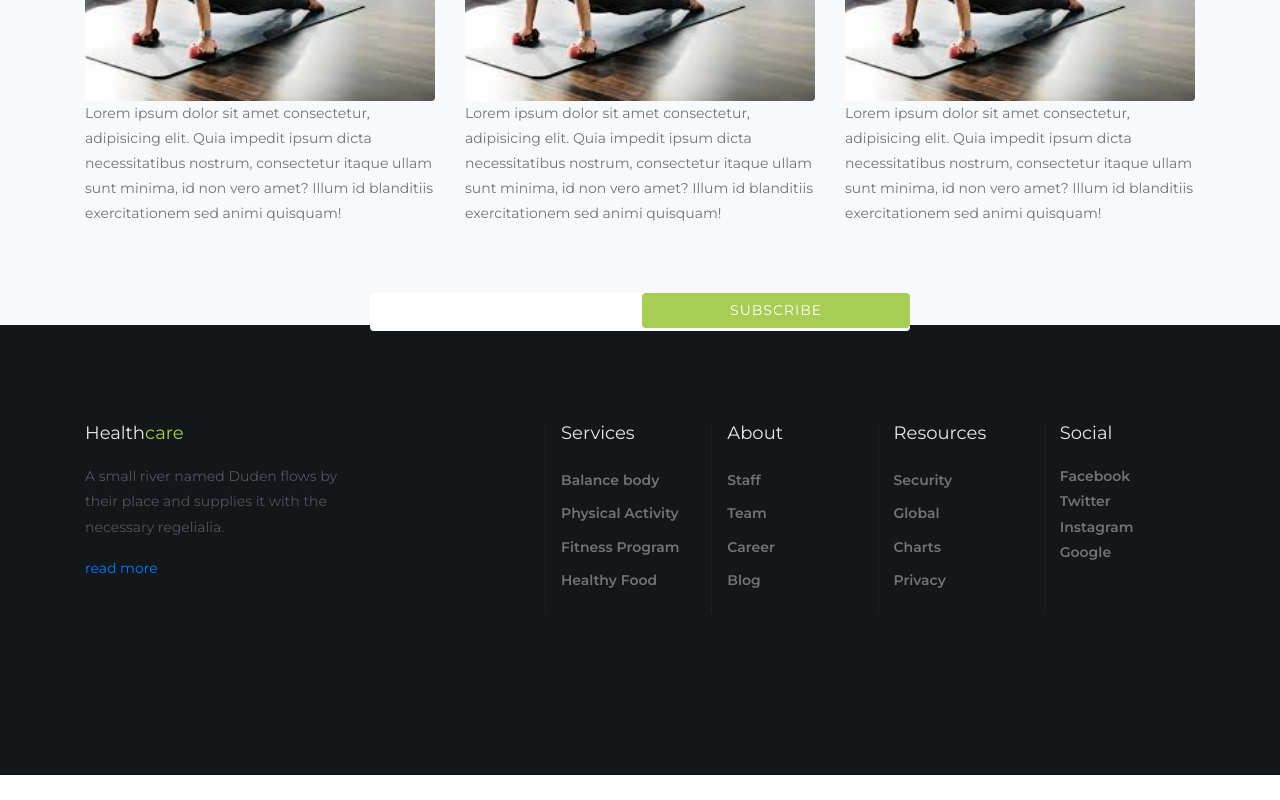
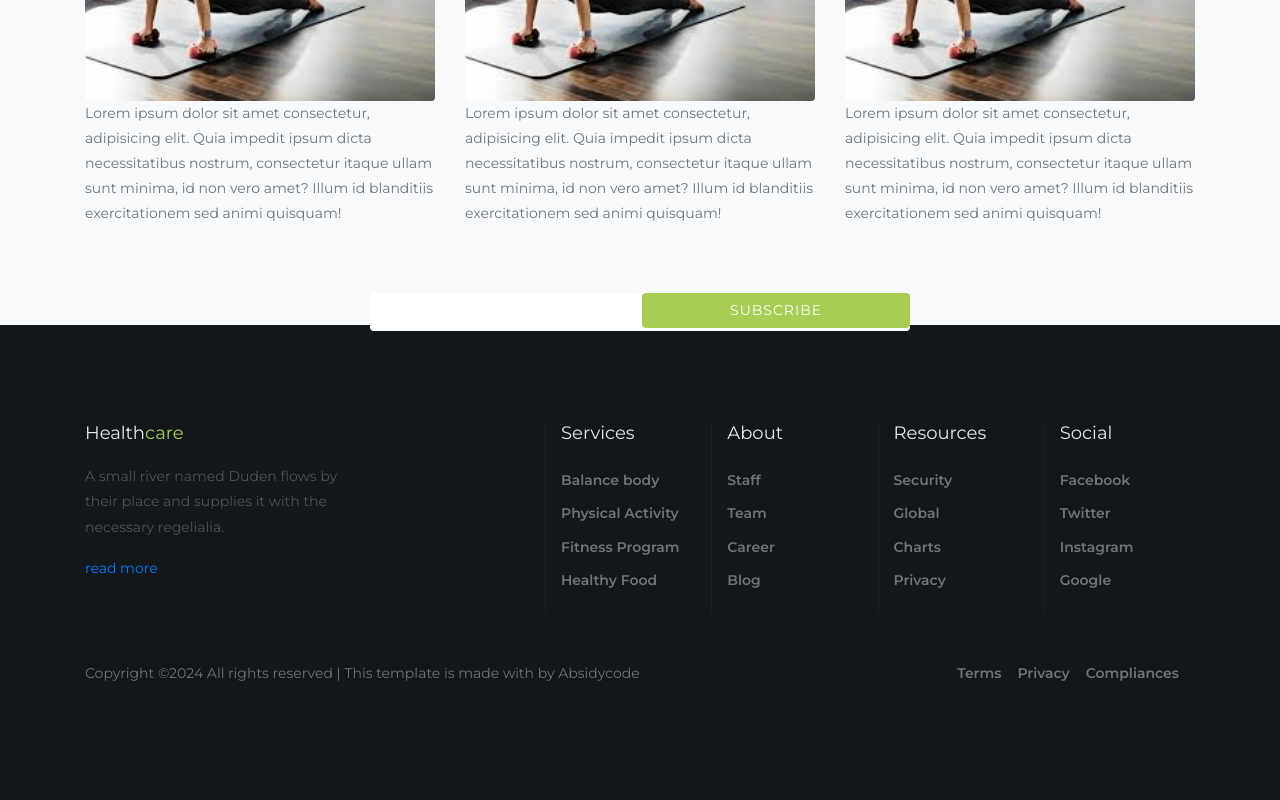
Before and after one commit to Olamilekan10/Affiliate-web, a React (Create React App) app: page / in a window 1280 px wide. Shown: the part 5614-6414 px from the top of the page. Before the commit the page ends 6389 px from the top, so only its background shows below. Built offline with nearby package versions, Linux system fonts and the light colour scheme; the HTML template or start-up script is replaced by a standard one.

Commit message:
styled the copyright class and add the content to it

```diff
--- a/src/components/Footer/Footer.css
+++ b/src/components/Footer/Footer.css
@@ -71,20 +71,21 @@ ul {
 
 .footer-section .list-unstyled {
     padding-left: 0;
-    list-style: none;
+    list-style-type: none;
 }
 
-.footer-section .list-unstyled li a {
+.footer-section .list-unstyled a {
     font-size: 14px;
     font-weight: 600;
     color: rgba(255, 255, 255, 0.4);
     text-decoration: none;
 }
 
-.footer-section .list-unstyled li a:hover {
+.footer-section .list-unstyled a:hover {
     color: rgba(255, 255, 255, 1);
 }
 
 .footer-section .copyright {
-
+    color: rgba(255, 255, 255, 0.4);
+    font-size: 14px;
 }
--- a/src/components/Footer/Footer.jsx
+++ b/src/components/Footer/Footer.jsx
@@ -1,6 +1,5 @@
 import React from 'react';
 import './Footer.css';
-// import footerImg from '../../images/bg_2.webp';
 
 const Footer = () => {
   return (
@@ -104,16 +103,16 @@ const Footer = () => {
 
                                     <ul className="list-unstyled">
                                         <li>
-                                            <a href="/" className="py-1 d-b">Facebook</a>
+                                            <a href="/" className="py-1 d-block">Facebook</a>
                                         </li>
                                         <li>
-                                            <a href="/" className="py-1 d-b">Twitter</a>
+                                            <a href="/" className="py-1 d-block">Twitter</a>
                                         </li>
                                         <li>
-                                            <a href="/" className="py-1 d-b">Instagram</a>
+                                            <a href="/" className="py-1 d-block">Instagram</a>
                                         </li>
                                         <li>
-                                            <a href="/" className="py-1 d-b">Google</a>
+                                            <a href="/" className="py-1 d-block">Google</a>
                                         </li>
                                     </ul>
                                 </div>
@@ -123,12 +122,22 @@ const Footer = () => {
 
                 {/* third row */}
                 <div className="row mt-5">
+                    {/* first column */}
                     <div className="col-md-6 col-lg-8">
                         <p className="copyright">
-
+                        Copyright ©2024 All rights reserved | This template is made with
+                        <i class="fa fa-heart" aria-hidden="true"></i>  by Absidycode
                         </p>
                     </div>
-                    <div className="col-md-6 col-lg-4"></div>
+
+                    {/* second column */}
+                    <div className="col-md-6 col-lg-4 text-md-right">
+                        <p className="mb-0 list-unstyled">
+                            <a href="#" className="mr-md-3">Terms</a>
+                            <a href="#" className="mr-md-3">Privacy</a>
+                            <a href="#" className="mr-md-3">Compliances</a>
+                        </p>
+                    </div>
                 </div>
             </div>
         </footer>
```
